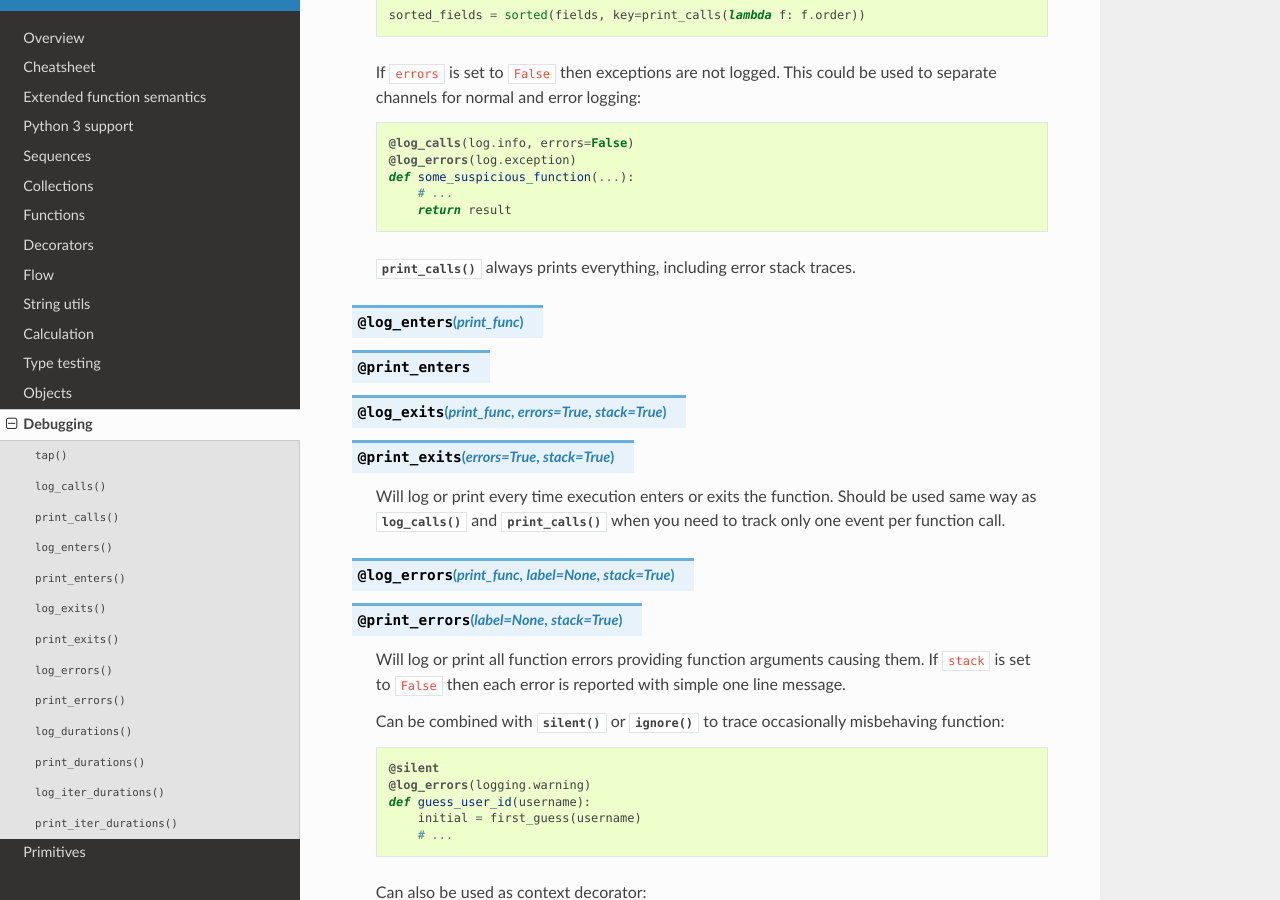
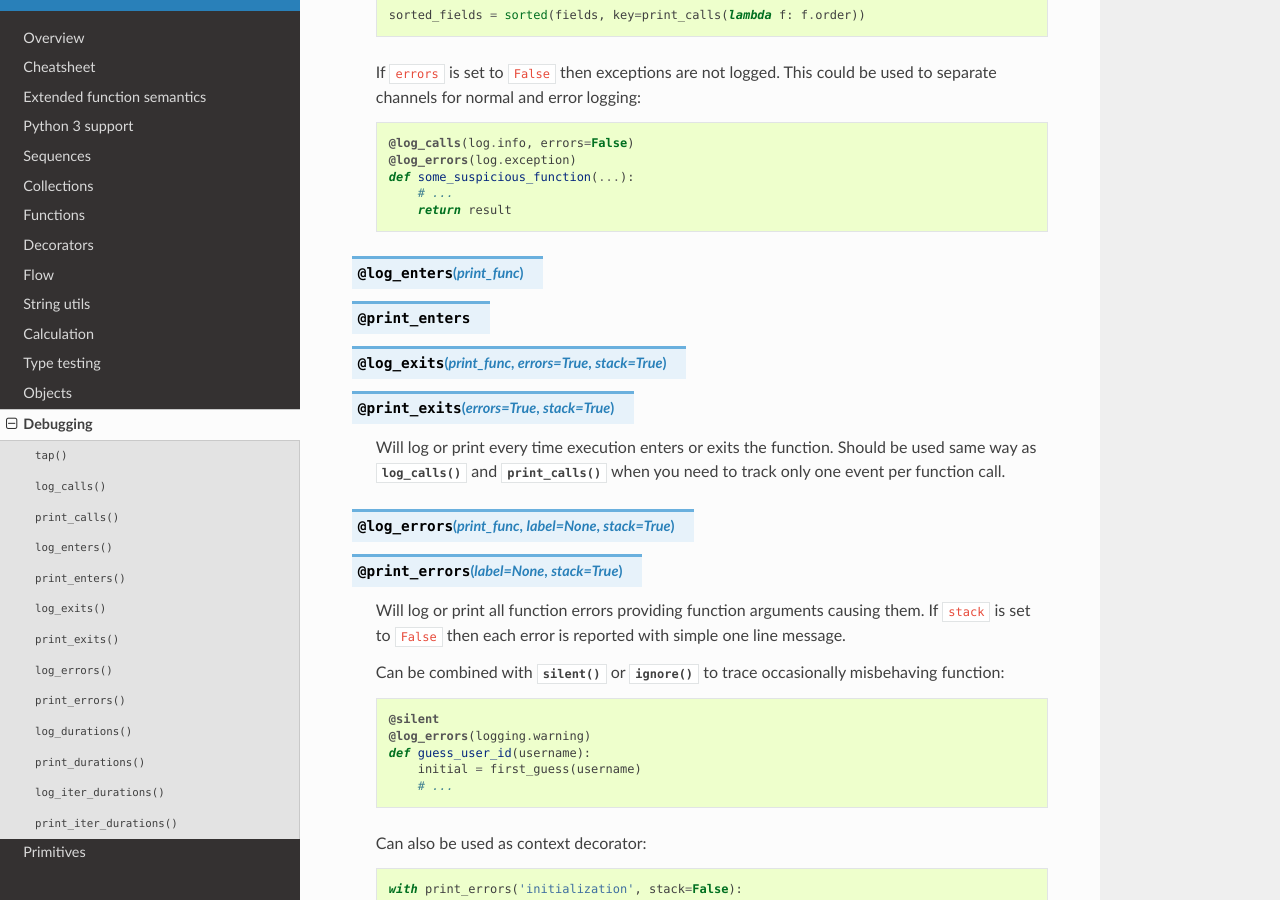
Before and after one commit to Jamaal224/funcy, a Sphinx documentation site: the page built from docs/debug.rst, in a window 1280 px wide and 900 px high, scrolled down 668 px. Built offline with Sphinx 7.4.7 and the Read the Docs theme 2.0.0, drawn with Linux system fonts in a browser that asks for light colours.

Commit message:
Remove a lie about @print_calls()

```diff
--- a/docs/debug.rst
+++ b/docs/debug.rst
@@ -32,8 +32,6 @@ Debugging
         def some_suspicious_function(...):
             # ...
             return result
-
-    :func:`print_calls` always prints everything, including error stack traces.
 
 
 .. decorator:: log_enters(print_func)
```
